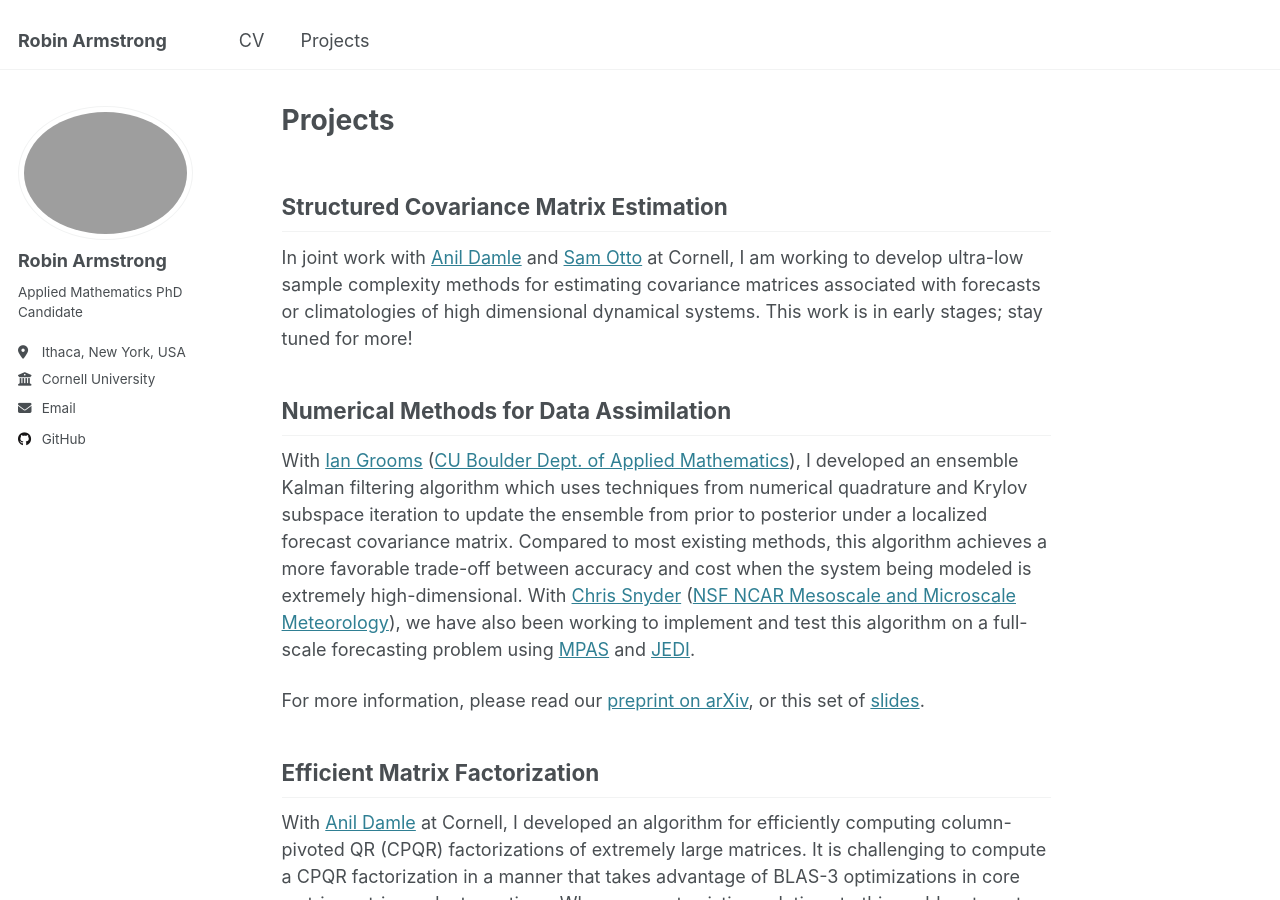
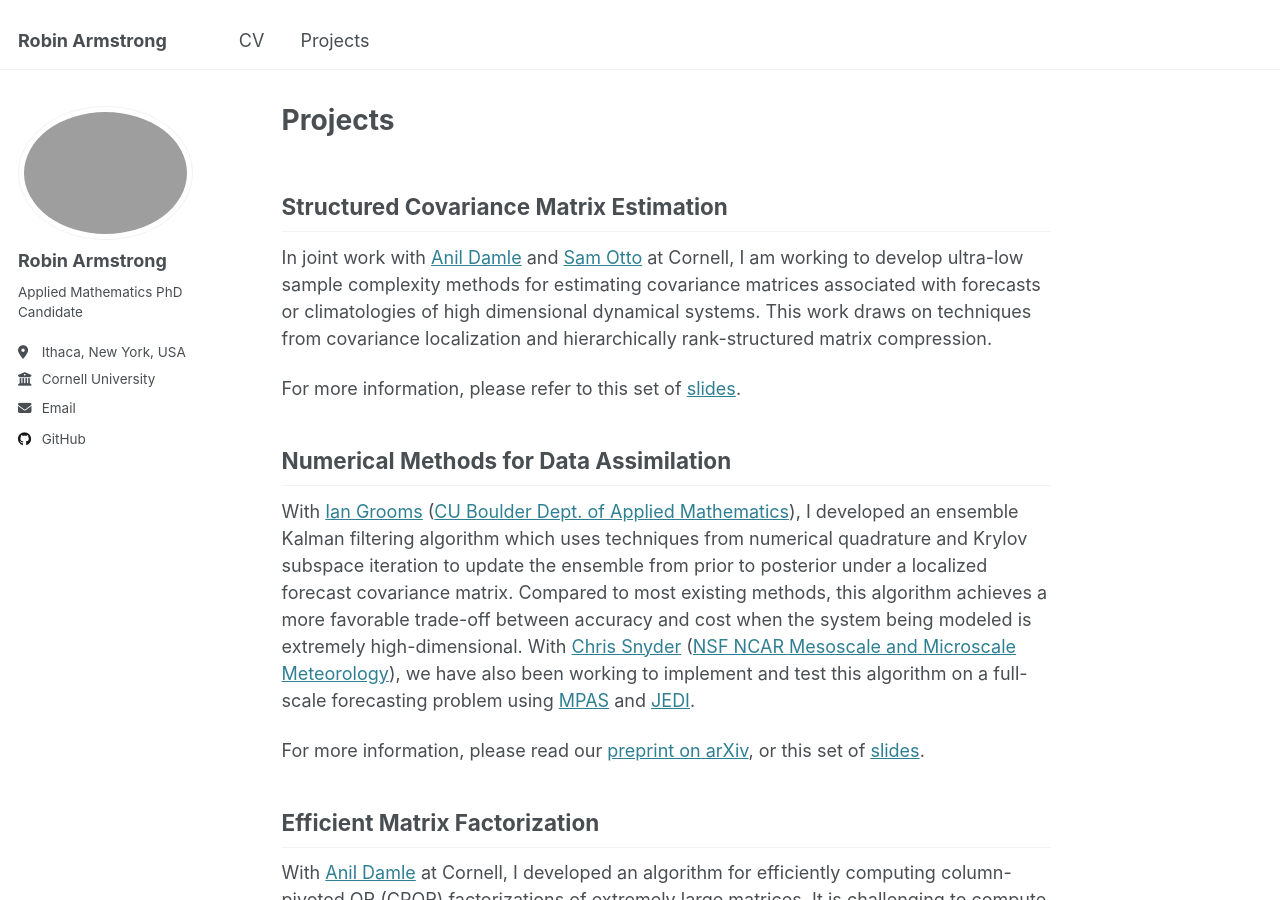
Before and after one commit to robin-armstrong/robin-armstrong.github.io, a Jekyll site: the page built from _pages/projects.md, in a window 1280 px wide and 900 px high. Built offline with Jekyll 4.4.1, drawn with Linux system fonts in a browser that asks for light colours.

Commit message:
Added ILAS slides.

```diff
--- a/_pages/projects.md
+++ b/_pages/projects.md
@@ -9,7 +9,9 @@ redirect_from:
 
 ## Structured Covariance Matrix Estimation
 
-In joint work with [Anil Damle](https://www.cs.cornell.edu/~damle) and [Sam Otto](https://www.engineering.cornell.edu/faculty-directory/sam-otto) at Cornell, I am working to develop ultra-low sample complexity methods for estimating covariance matrices associated with forecasts or climatologies of high dimensional dynamical systems. This work is in early stages; stay tuned for more!
+In joint work with [Anil Damle](https://www.cs.cornell.edu/~damle) and [Sam Otto](https://www.engineering.cornell.edu/faculty-directory/sam-otto) at Cornell, I am working to develop ultra-low sample complexity methods for estimating covariance matrices associated with forecasts or climatologies of high dimensional dynamical systems. This work draws on techniques from covariance localization and hierarchically rank-structured matrix compression.
+
+For more information, please refer to this set of [slides](/files/slides_ilas_2025.pdf).
 
 ## Numerical Methods for Data Assimilation
 
```
Also changed, not shown: 1 other file.
